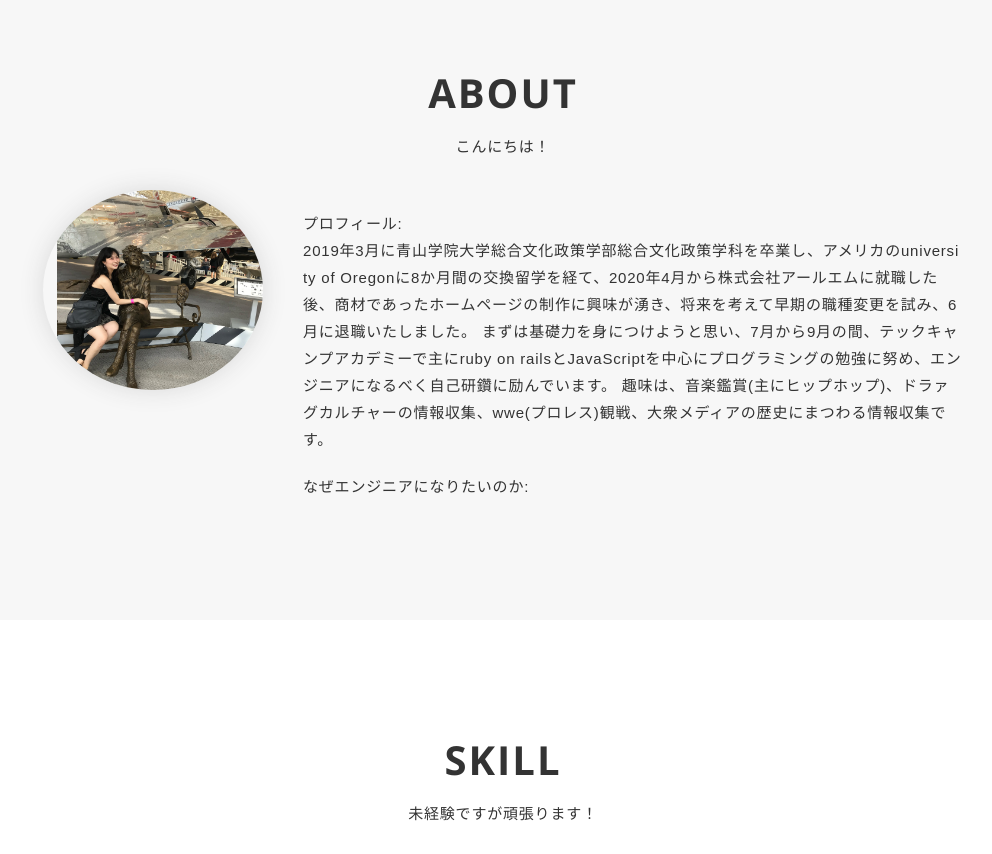
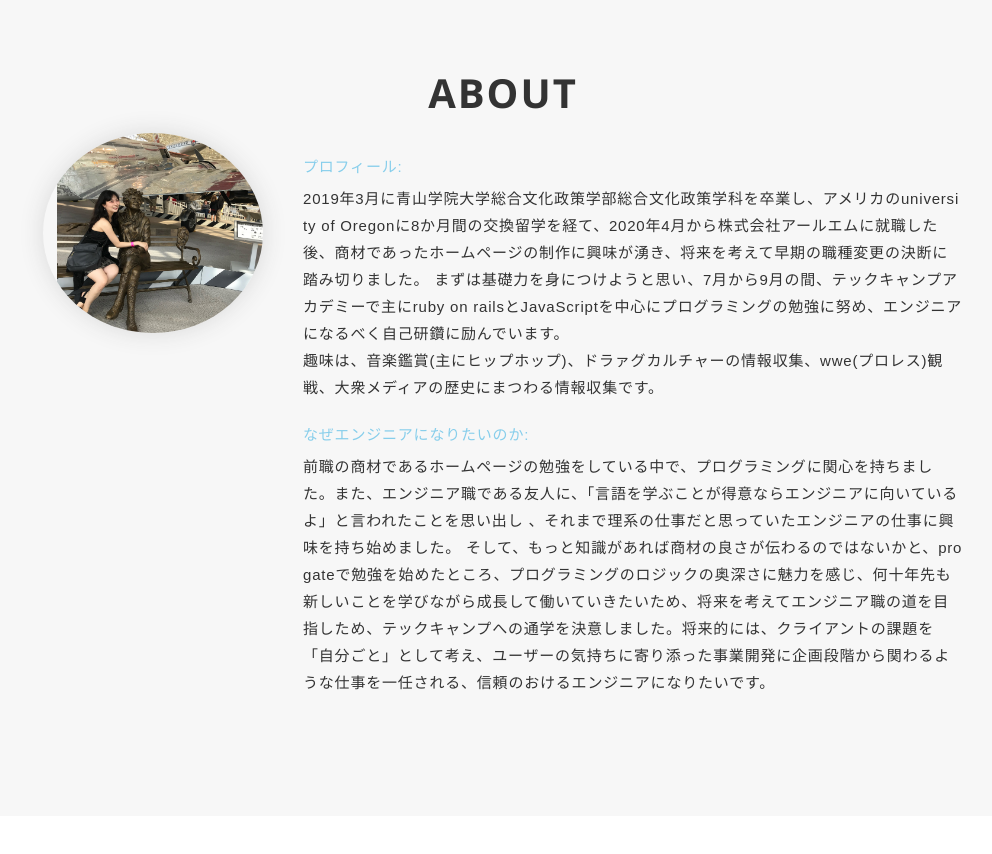
Before and after one commit to takoyakikunchan/portfollio, a plain HTML site: page public/index.html in a window 1280 px wide. Shown: the part 2920-3774 px from the top of the page, without its empty margins (137-1129 px from the left). Drawn offline with nearby package versions, Linux system fonts and the light colour scheme.

Commit message:
プロフィール追加

```diff
--- a/public/css/style.css
+++ b/public/css/style.css
@@ -310,7 +310,10 @@ li {
 .about-body p:not(:last-child) {
   margin-bottom: 20px;
 }
-
+.skyblue{
+  color:skyblue;
+  margin-bottom:5px;
+}
 /*--------------------------------
  Skill
 ---------------------------------*/
--- a/public/index.html
+++ b/public/index.html
@@ -148,24 +148,23 @@
           <div class="section-heading">
             <h2 class="heading-primary">ABOUT</h2>
           </div>
-          <div class="section-lead">
-            <p>
-              こんにちは！
-            </p>
-          </div>
           <div class="section-body about">
             <div class="about-item">
               <div class="about-image-wrapper">
                 <img class="about-image lazyload fadein" data-src="img/about/profile.JPG" alt="">
               </div>
               <div class="about-body">
-                <p> <div>プロフィール:</div>
-                  2019年3月に青山学院大学総合文化政策学部総合文化政策学科を卒業し、アメリカのuniversity of Oregonに8か月間の交換留学を経て、2020年4月から株式会社アールエムに就職した後、商材であったホームページの制作に興味が湧き、将来を考えて早期の職種変更を試み、6月に退職いたしました。
-まずは基礎力を身につけようと思い、7月から9月の間、テックキャンプアカデミーで主にruby on railsとJavaScriptを中心にプログラミングの勉強に努め、エンジニアになるべく自己研鑽に励んでいます。
+                <p> <div class="skyblue">プロフィール:</div>
+                  2019年3月に青山学院大学総合文化政策学部総合文化政策学科を卒業し、アメリカのuniversity of Oregonに8か月間の交換留学を経て、2020年4月から株式会社アールエムに就職した後、商材であったホームページの制作に興味が湧き、将来を考えて早期の職種変更の決断に踏み切りました。
+まずは基礎力を身につけようと思い、7月から9月の間、テックキャンプアカデミーで主にruby on railsとJavaScriptを中心にプログラミングの勉強に努め、エンジニアになるべく自己研鑽に励んでいます。<br>
 
 趣味は、音楽鑑賞(主にヒップホップ)、ドラァグカルチャーの情報収集、wwe(プロレス)観戦、大衆メディアの歴史にまつわる情報収集です。
                 </p>
-                <div>なぜエンジニアになりたいのか:</div>
+                <p><div class="skyblue">なぜエンジニアになりたいのか:</div>
+                前職の商材であるホームページの勉強をしている中で、プログラミングに関心を持ちました。また、エンジニア職である友人に、「言語を学ぶことが得意ならエンジニアに向いているよ」と言われたことを思い出し
+、それまで理系の仕事だと思っていたエンジニアの仕事に興味を持ち始めました。
+そして、もっと知識があれば商材の良さが伝わるのではないかと、progateで勉強を始めたところ、プログラミングのロジックの奥深さに魅力を感じ、何十年先も新しいことを学びながら成長して働いていきたいため、将来を考えてエンジニア職の道を目指しため、テックキャンプへの通学を決意しました。将来的には、クライアントの課題を「自分ごと」として考え、ユーザーの気持ちに寄り添った事業開発に企画段階から関わるような仕事を一任される、信頼のおけるエンジニアになりたいです。</p>
+
               </div>
             </div>
           </div>
```
